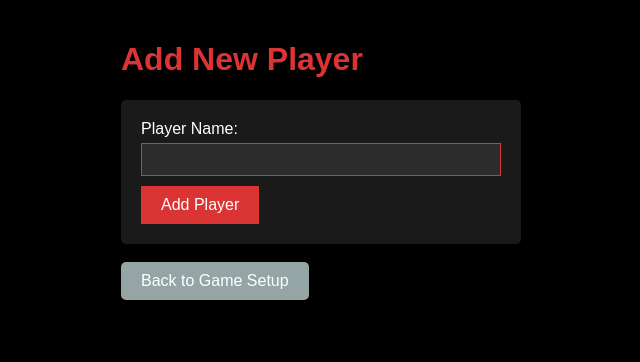
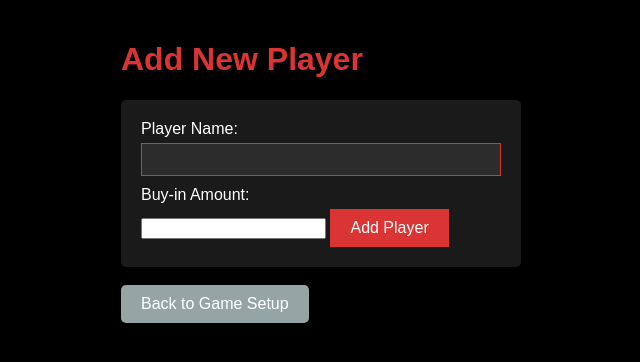
Before and after one commit to Jaybear411/TheBarnHouse, a Flask app: page /add_player/1/1 in a window 1280 px wide. Shown: the top 362 px of the page, without its empty margins (319-959 px from the left). Run offline with Flask 3, Linux system fonts and the light colour scheme; parts of the project's set-up code (start-up, migrations or seed data) failed here and were passed over.

Commit message:
added buy in feature

```diff
--- a/app.py
+++ b/app.py
@@ -46,7 +46,8 @@ def create_app():
     def add_player():
         if request.method == 'POST':
             name = request.form['name']
-            new_player = Player(name=name)
+            buy_in = float(request.form['buy_in'])
+            new_player = Player(name=name, balance=-buy_in)
             db.session.add(new_player)
             db.session.commit()
             return redirect(url_for('manage_players'))
@@ -55,7 +56,7 @@ def create_app():
     @app.route('/setup_game/<int:game_number>')
     def setup_game(game_number):
         if f'game_{game_number}_players' not in session:
-            session[f'game_{game_number}_players'] = [''] * 9
+            session[f'game_{game_number}_players'] = [None] * 9
         players = session[f'game_{game_number}_players']
         return render_template('setup_game.html', game_number=game_number, players=players)
 
@@ -63,8 +64,12 @@ def create_app():
     def add_player_to_game(game_number, slot):
         if request.method == 'POST':
             name = request.form['name']
-            players = session.get(f'game_{game_number}_players', [''] * 9)
-            players[slot] = name
+            buy_in = float(request.form['buy_in'])
+            new_player = Player(name=name, balance=-buy_in)
+            db.session.add(new_player)
+            db.session.commit()
+            players = session.get(f'game_{game_number}_players', [None] * 9)
+            players[slot] = {'id': new_player.id, 'name': name, 'buy_in': buy_in}
             session[f'game_{game_number}_players'] = players
             return redirect(url_for('setup_game', game_number=game_number))
         return render_template('add_player.html', game_number=game_number, slot=slot)
--- a/templates/add_player.html
+++ b/templates/add_player.html
@@ -65,6 +65,8 @@
     <form method="POST">
         <label for="name">Player Name:</label>
         <input type="text" name="name" id="name" required>
+        <label for="buy_in">Buy-in Amount:</label>
+        <input type="number" step="0.01" name="buy_in" id="buy_in" required>
         <input type="hidden" name="game_number" value="{{ game_number }}">
         <input type="hidden" name="slot" value="{{ slot }}">
         <button type="submit">Add Player</button>
```
Also changed, not shown: templates/setup_game.html (+8 -6 lines).
